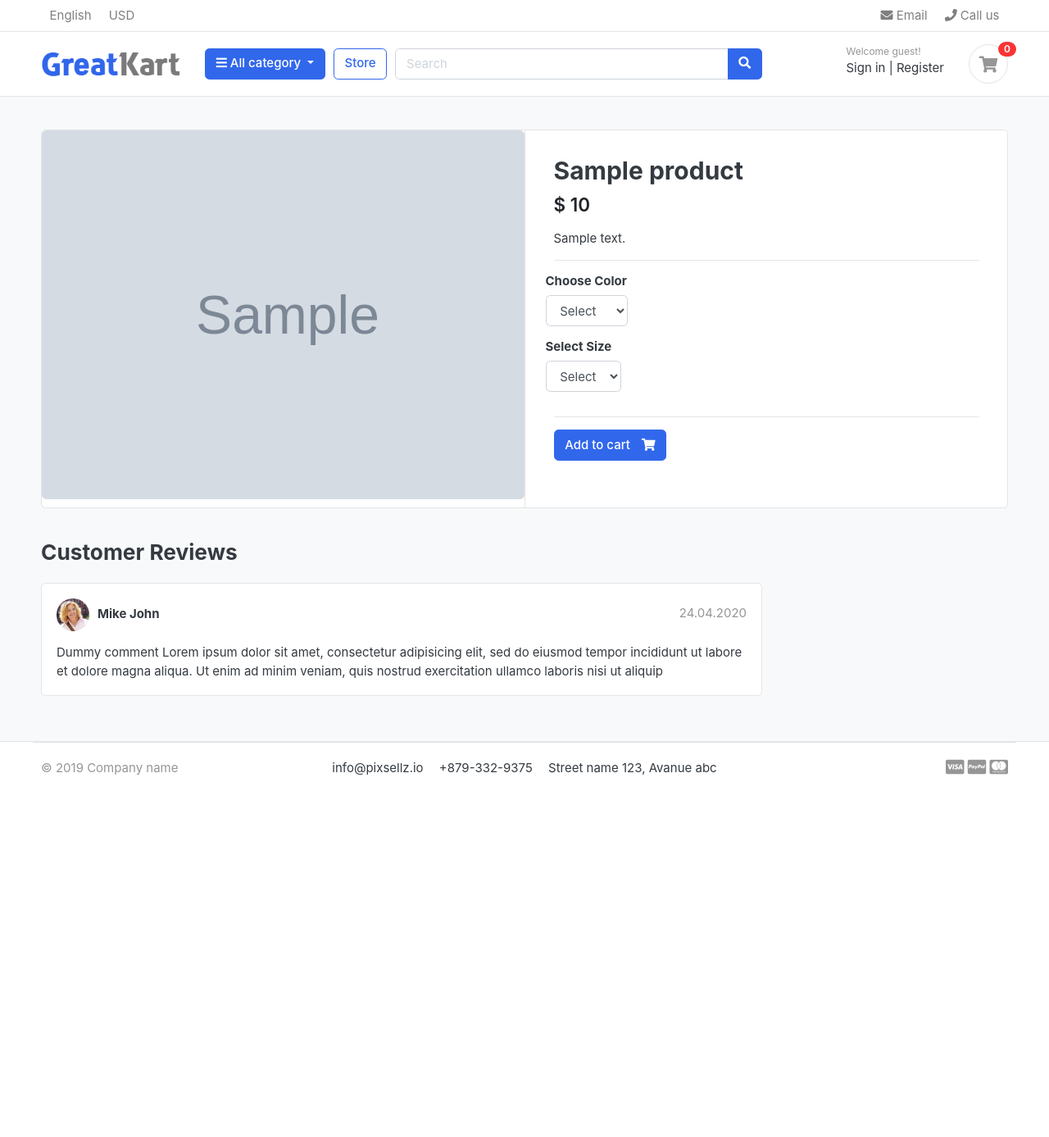
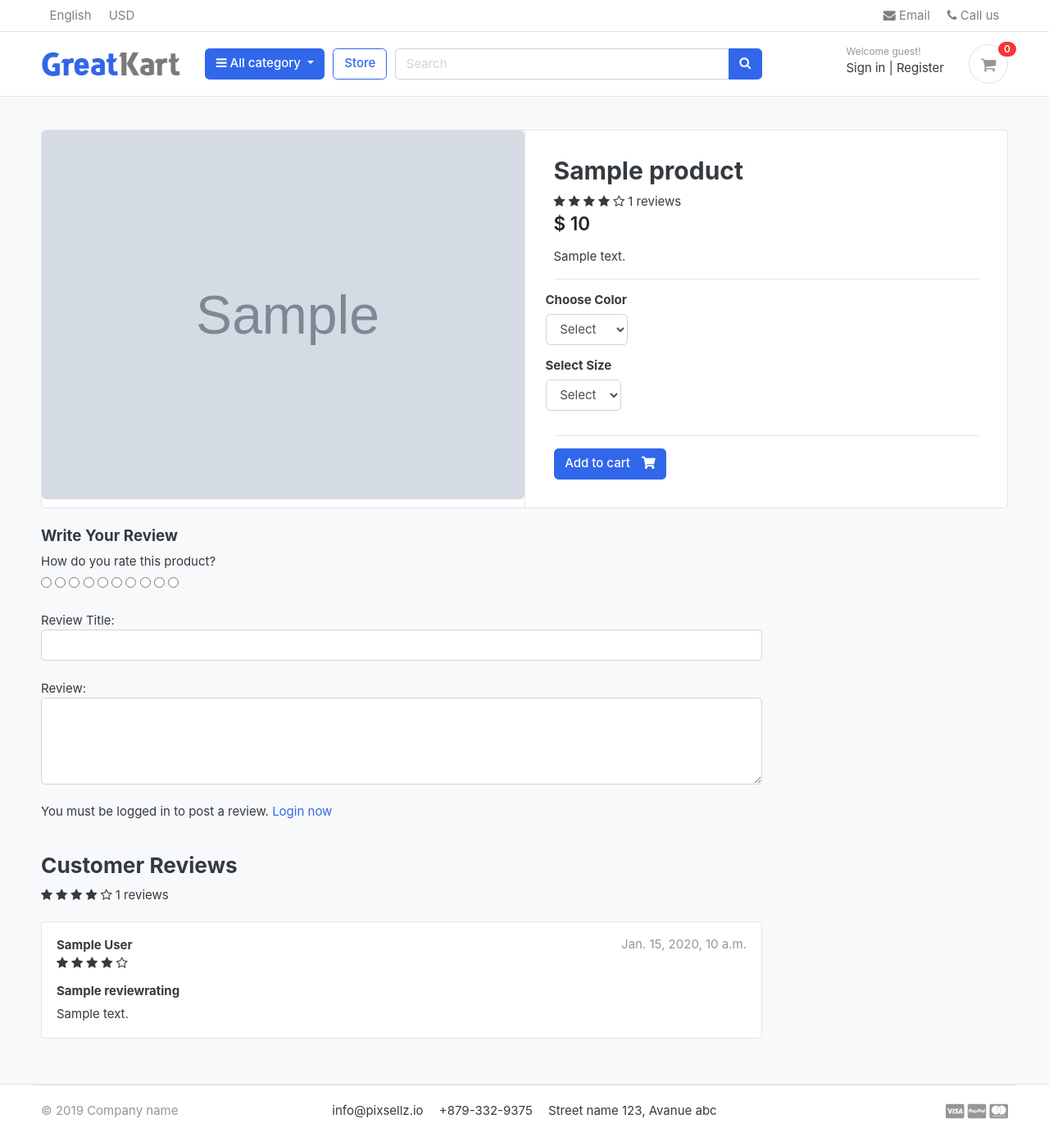
Before and after one commit to Sivaprakash161999/greatKart-django, a Django app: a page that uses templates/base.html in a window 1280 px wide. Shown: the whole page at 82% size. Before the commit the page ends 946 px from the top, so only its background shows below. Run offline with Django 3.2, Linux system fonts and the light colour scheme; tables that the repository leaves empty hold one stand-in row (values such as "Sample post"); grey boxes marked "Sample" are stand-in pictures; some libraries are stand-ins or nearby versions; some web fonts are replaced.

Commit message:
review and rating system functionality done

```diff
--- a/accounts/models.py
+++ b/accounts/models.py
@@ -61,6 +61,9 @@
     def __str__(self):
         return self.email
 
+    def full_name(self):
+        return f'{self.first_name} {self.last_name}'
+
     def has_perm(self, perm, obj=None):
         return self.is_admin
 
--- /dev/null
+++ b/greatkart/static/css/custom.css
@@ -0,0 +1,47 @@
+/* Hide Radio button */
+.rate > input{
+  display: none;
+}
+
+.rate{
+  display: inline-block;
+  border: 0;
+}
+
+.rate > label{
+  float: right;
+}
+
+/* Showing the stars */
+.rate > label:before{
+  display: inline-block;
+  font-size: 1.1rem;
+  font-family: FontAwesome;
+  content: "\f005";
+  margin: 0;
+  padding: 0.3rem 0.2rem;
+  cursor: pointer;
+}
+
+/* Half star */
+.rate .half:before{
+  content: "\f089";
+  position: absolute;
+  padding-right: 0;
+}
+
+/* Click and hover */
+input:checked ~ label, label:hover ~ label{
+  color: #ffb503;
+}
+
+/* hover highlight */
+input:checked + label:hover, input:checked ~ label:hover,
+input:checked ~ label:hover ~ label,
+label:hover ~ input:checked ~ label{
+  color: #cc9000;
+}
+
+.rating-star i{
+  color: #ffb503;
+}
--- a/store/admin.py
+++ b/store/admin.py
@@ -1,5 +1,5 @@
 from django.contrib import admin
-from .models import Product, Variation
+from .models import Product, Variation, ReviewRating
 
 # Register your models here.
 class ProductAdmin(admin.ModelAdmin):
@@ -17,3 +17,4 @@
 
 admin.site.register(Product, ProductAdmin)
 admin.site.register(Variation, VariationAdmin)
+admin.site.register(ReviewRating)
--- a/store/urls.py
+++ b/store/urls.py
@@ -7,4 +7,5 @@
     path('category/<slug:category_slug>/', views.store, name='products_by_category'),
     path('category/<slug:category_slug>/<slug:product_slug>/', views.product_detail, name='product_detail'),
     path('search/', views.search, name='search'),
+    path('submit_review/<int:product_id>/', views.submit_review, name="submit_review"),
 ]
--- a/store/views.py
+++ b/store/views.py
@@ -1,11 +1,16 @@
-from django.shortcuts import render, get_object_or_404
+from django.shortcuts import render, get_object_or_404, redirect
+from django.contrib import messages
 from django.core.paginator import EmptyPage, PageNotAnInteger, Paginator
 from django.db.models import Q
-from .models import Product
+from orders.models import OrderProduct
+from .models import Product, ReviewRating
 from category.models import Category
 from carts.views import _cart_id
 from carts.models import CartItem
+from .forms import ReviewForm
 from django.http import HttpResponse
+
+
 
 
 # Create your views here.
@@ -41,9 +46,22 @@
     except Exception as e:
         raise e
 
+    if request.user.is_authenticated:
+        try:
+            orderproduct = OrderProduct.objects.filter(user=request.user, product_id=single_product.id).exists()
+        except OrderProduct.DoesNotExist:
+            orderproduct = None
+    else:
+        orderproduct = None
+
+    # Get the reviews
+    reviews = ReviewRating.objects.filter(product_id=single_product.id, status=True)
+
     context = {
         'single_product': single_product,
         'in_cart': in_cart,
+        'orderproduct': orderproduct,
+        'reviews': reviews,
     }
     return render(request, 'store/product_detail.html', context)
 
@@ -62,3 +80,27 @@
         'product_count': product_count,
     }
     return render(request, 'store/store.html', context)
+
+
+def submit_review(request, product_id):
+    url = request.META.get('HTTP_REFERER')
+    if request.method == "POST":
+        try:
+            reviews = ReviewRating.objects.get(user__id=request.user.id, product__id=product_id)
+            form = ReviewForm(request.POST, instance=reviews)
+            form.save()
+            messages.success(request, 'Thank you! Your review has been updated.')
+            return redirect(url)
+        except ReviewRating.DoesNotExist:
+            form = ReviewForm(request.POST)
+            if form.is_valid():
+                data = ReviewRating()
+                data.subject = form.cleaned_data['subject']
+                data.rating = form.cleaned_data['rating']
+                data.review = form.cleaned_data['review']
+                data.ip = request.META.get('REMOTE_ADDR')
+                data.product_id = product_id
+                data.user_id = request.user.id
+                data.save()
+                messages.success(request, 'Thank you! Your review has been submitted.')
+                return redirect(url)
--- a/templates/base.html
+++ b/templates/base.html
@@ -23,7 +23,10 @@
 
 <!-- custom style -->
 <link href="{% static 'css/ui.css' %}" rel="stylesheet" type="text/css"/>
-<link href="{% static 'css/responsive.css' %}" rel="stylesheet" media="only screen and (max-width: 1200px)" />
+<link href="{% static 'css/responsive.css' %}" type="text/css" rel="stylesheet" media="only screen and (max-width: 1200px)" />
+
+<link href="{% static 'css/custom.css' %}" type="text/css" rel="stylesheet" media="only screen and (max-width: 1200px)" />
+<link rel="stylesheet" href="https://cdnjs.cloudflare.com/ajax/libs/font-awesome/4.7.0/css/font-awesome.min.css">
 
 <!-- custom javascript -->
 <script src="{% static 'js/script.js' %}" type="text/javascript"></script>
--- a/templates/store/product_detail.html
+++ b/templates/store/product_detail.html
@@ -21,6 +21,16 @@
 				<article class="content-body">
 
 				<h2 class="title">{{single_product.product_name}}</h2>
+				<div class="rating-star">
+					<span>
+						<i class="fa fa-star{% if single_product.averageReview < 0.5 %}-o{% elif single_product.averageReview >= 0.5 and single_product.averageReview < 1 %}-half-o {% endif %}" aria-hidden="true"></i>
+						<i class="fa fa-star{% if single_product.averageReview < 1.5 %}-o{% elif single_product.averageReview >= 1.5 and single_product.averageReview < 2 %}-half-o {% endif %}" aria-hidden="true"></i>
+						<i class="fa fa-star{% if single_product.averageReview < 2.5 %}-o{% elif single_product.averageReview >= 2.5 and single_product.averageReview < 3 %}-half-o {% endif %}" aria-hidden="true"></i>
+						<i class="fa fa-star{% if single_product.averageReview < 3.5 %}-o{% elif single_product.averageReview >= 3.5 and single_product.averageReview < 4 %}-half-o {% endif %}" aria-hidden="true"></i>
+						<i class="fa fa-star{% if single_product.averageReview < 4.5 %}-o{% elif single_product.averageReview >= 4.5 and single_product.averageReview < 5 %}-half-o {% endif %}" aria-hidden="true"></i>
+						<span>{{single_product.countReview}} reviews</span>
+					</span>
+				</div>
 
 				<div class="mb-3">
 					<var class="price h4">$ {{single_product.price}}</var>
@@ -70,28 +80,85 @@
 <div class="row">
 			<div class="col-md-9">
 
+
+
+	<form action="{% url 'submit_review' single_product.id %}" method="POST">
+		{% csrf_token %}
+		<h5>Write Your Review</h5>
+		<div>
+			<!-- Rating Stars -->
+			<label>How do you rate this product?</label>
+			<br>
+			<div class="rate">
+				<input type="radio" name="rating" id="rating10" value="5" required><label for="rating10" title="5"></label>
+				<input type="radio" name="rating" id="rating9" value="4.5" required><label for="rating9" title="4.5" class="half"></label>
+				<input type="radio" name="rating" id="rating8" value="4" required><label for="rating8" title="4"></label>
+				<input type="radio" name="rating" id="rating7" value="3.5" required><label for="rating7" title="3.5" class="half"></label>
+				<input type="radio" name="rating" id="rating6" value="3" required><label for="rating6" title="3"></label>
+				<input type="radio" name="rating" id="rating5" value="2.5" required><label for="rating5" title="2.5" class="half"></label>
+				<input type="radio" name="rating" id="rating4" value="2" required><label for="rating4" title="2"></label>
+				<input type="radio" name="rating" id="rating3" value="1.5" required><label for="rating3" title="1.5" class="half"></label>
+				<input type="radio" name="rating" id="rating2" value="1" required><label for="rating2" title="1"></label>
+				<input type="radio" name="rating" id="rating1" value="0.5" required><label for="rating1" title="0.5" class="half"></label>
+			</div>
+			<br>
+			Review Title:
+			<input type="text" class="form-control" name="subject">
+			<br>
+			Review:
+			<textarea name="review" rows="4" class="form-control"></textarea>
+			<br>
+			{% if user.is_authenticated %}
+				{% if orderproduct %}
+					<input type="submit" value="Submit Review" class="btn btn-primary">
+				{% else %}
+					<p>You must purchase this product to post a review.</p>
+				{% endif %}
+			{% else %}
+				<p>You must be logged in to post a review. <span><a href="{% url 'login' %}">Login now</a></span></p>
+			{% endif %}
+		</div>
+		{% include 'includes/alerts.html' %}
+	</form>
+		<br>
 	<header class="section-heading">
 		<h3>Customer Reviews </h3>
-
+		<div class="rating-star">
+			<span>
+				<i class="fa fa-star{% if single_product.averageReview < 0.5 %}-o{% elif single_product.averageReview >= 0.5 and single_product.averageReview < 1 %}-half-o {% endif %}" aria-hidden="true"></i>
+				<i class="fa fa-star{% if single_product.averageReview < 1.5 %}-o{% elif single_product.averageReview >= 1.5 and single_product.averageReview < 2 %}-half-o {% endif %}" aria-hidden="true"></i>
+				<i class="fa fa-star{% if single_product.averageReview < 2.5 %}-o{% elif single_product.averageReview >= 2.5 and single_product.averageReview < 3 %}-half-o {% endif %}" aria-hidden="true"></i>
+				<i class="fa fa-star{% if single_product.averageReview < 3.5 %}-o{% elif single_product.averageReview >= 3.5 and single_product.averageReview < 4 %}-half-o {% endif %}" aria-hidden="true"></i>
+				<i class="fa fa-star{% if single_product.averageReview < 4.5 %}-o{% elif single_product.averageReview >= 4.5 and single_product.averageReview < 5 %}-half-o {% endif %}" aria-hidden="true"></i>
+				<span>{{single_product.countReview}} reviews</span>
+			</span>
+		</div>
 	</header>
-
+	{% for review in reviews %}
 		<article class="box mb-3">
 			<div class="icontext w-100">
-			<img src="{% static './images/avatars/avatar1.jpg' %}" class="img-xs icon rounded-circle">
 				<div class="text">
-				<span class="date text-muted float-md-right">24.04.2020 </span>
-				<h6 class="mb-1">Mike John </h6>
-
+					<span class="date text-muted float-md-right">{{review.updated_at}}</span>
+					<h6 class="mb-1">{{review.user.full_name}}</h6>
+					<div class="rating-star">
+						<span>
+							<i class="fa fa-star{% if review.rating == 0.5 %}-half-o{% elif review.rating < 1 %}-o {% endif %}" aria-hidden="true"></i>
+							<i class="fa fa-star{% if review.rating == 1.5 %}half-o{% elif review.rating < 2 %}-o {% endif %}" aria-hidden="true"></i>
+							<i class="fa fa-star{% if review.rating == 2.5 %}-half-o{% elif review.rating < 3 %}-o {% endif %}" aria-hidden="true"></i>
+							<i class="fa fa-star{% if review.rating == 3.5 %}-half-o{% elif review.rating < 4 %}-o {% endif %}" aria-hidden="true"></i>
+							<i class="fa fa-star{% if review.rating == 4.5 %}-half-o{% elif review.rating < 5 %}-o {% endif %}" aria-hidden="true"></i>
+						</span>
+					</div>
 				</div>
 			</div> <!-- icontext.// -->
 			<div class="mt-3">
+				<h6>{{review.subject}}</h6>
 				<p>
-				Dummy comment Lorem ipsum dolor sit amet, consectetur adipisicing elit, sed do eiusmod
-				tempor incididunt ut labore et dolore magna aliqua. Ut enim ad minim veniam,
-				quis nostrud exercitation ullamco laboris nisi ut aliquip
+					{{review.review}}
 				</p>
 			</div>
 		</article>
+	{% endfor %}
 
 
 
```
Also changed, not shown: static/css/custom.css (added, +47 -0 lines), store/forms.py (added, +8 -0 lines), store/models.py (+31 -0 lines), static/images/banners/cover.jpg (added), store/migrations/0003_reviewrating.py (added). Lines whose indentation alone changed are shown as unchanged.
